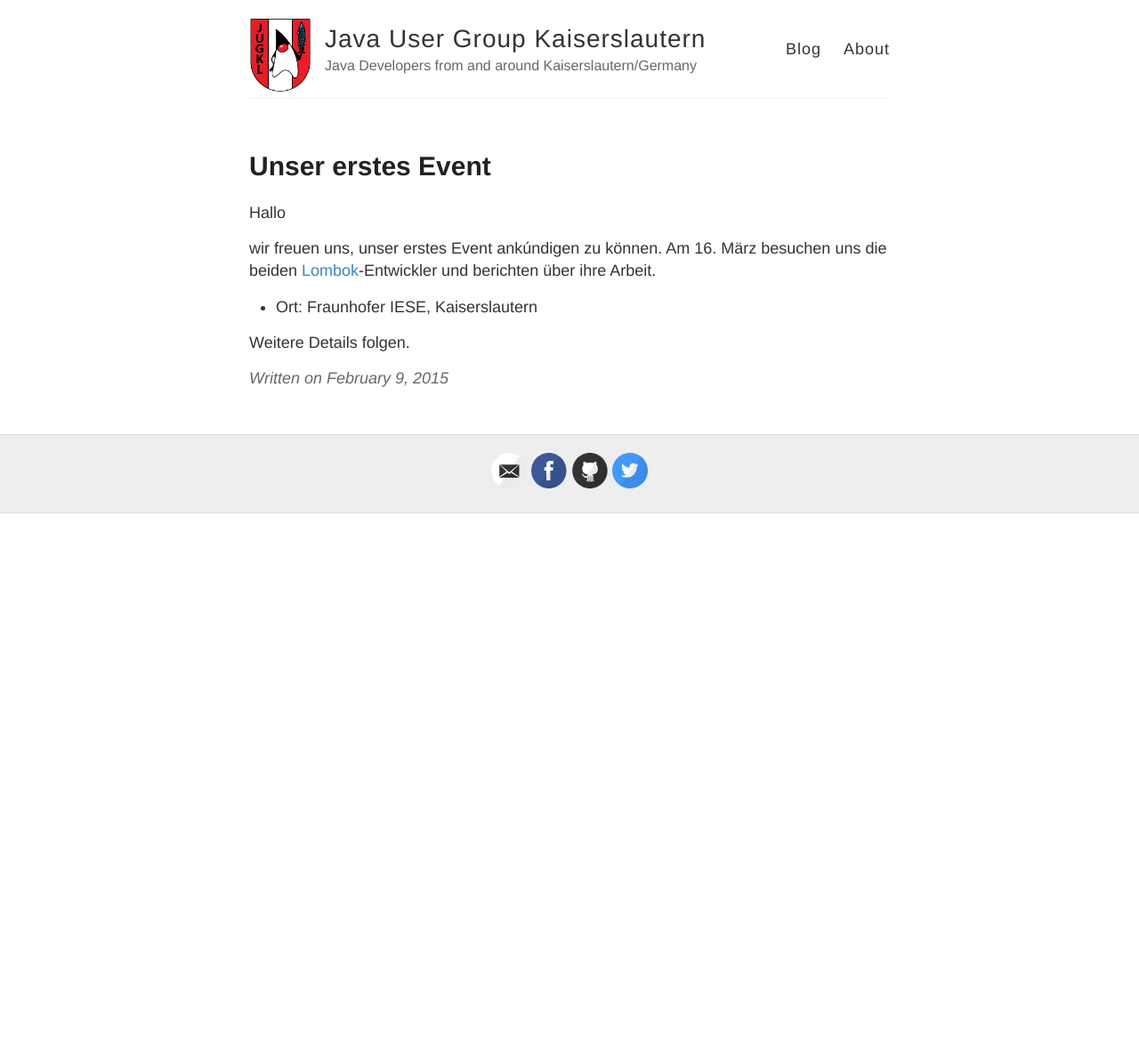
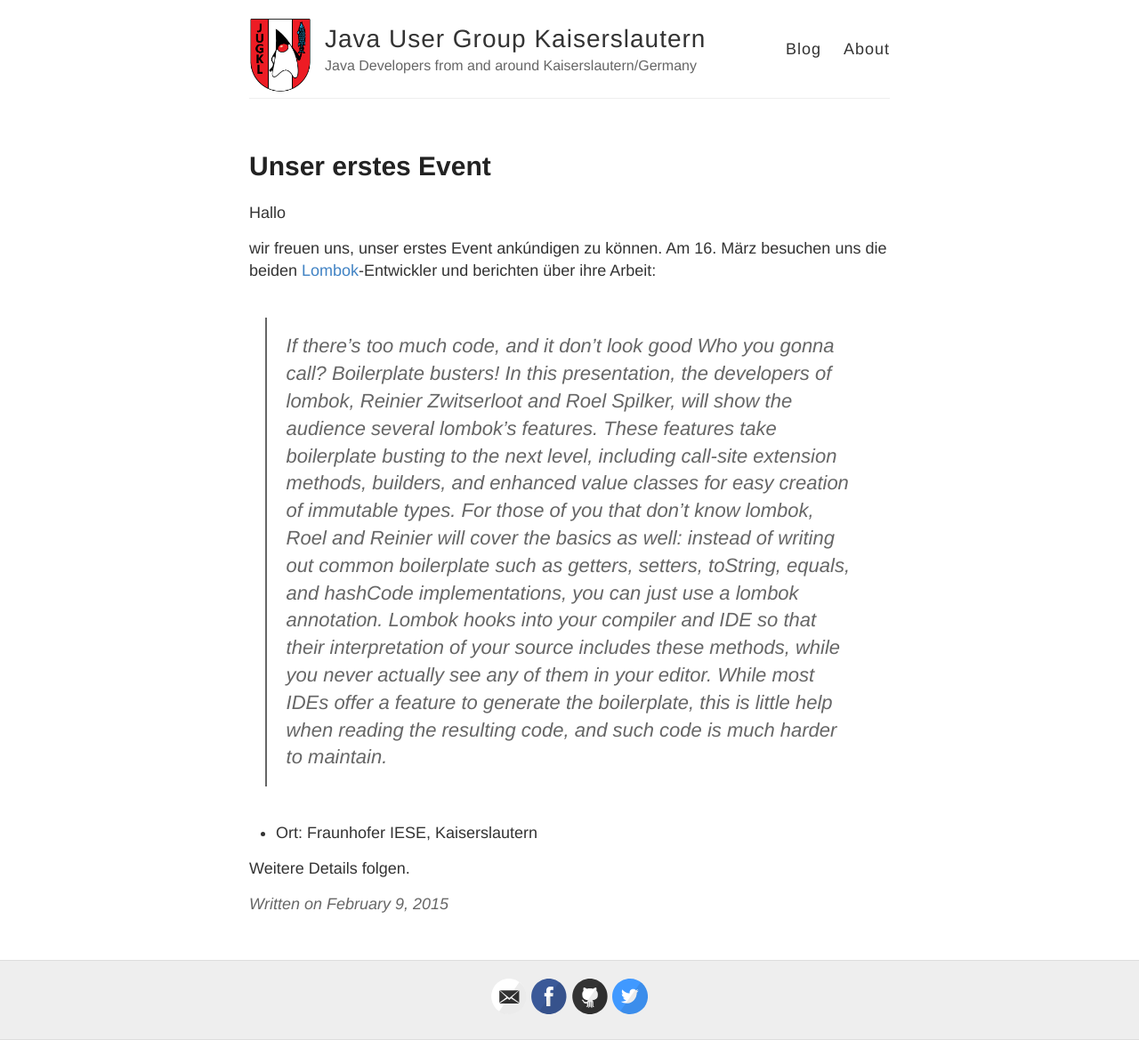
Before and after one commit to jugkl/jugkl.github.io, a Jekyll site: the page built from _posts/2015-02-09-Erstes-Event.md, in a window 1280 px wide. Shown: the whole page at 89% size. Built offline with Jekyll 4.4.1, drawn with Linux system fonts in a browser that asks for light colours; Markdown is read by kramdown in place of the engine named in the settings; before the commit the page ends 900 px from its top, so only the background shows below that.

Commit message:
Update 2015-02-09-Erstes-Event.md

```diff
--- a/_posts/2015-02-09-Erstes-Event.md
+++ b/_posts/2015-02-09-Erstes-Event.md
@@ -5,7 +5,9 @@ title: Unser erstes Event
 
 Hallo
 
-wir freuen uns, unser erstes Event ankúndigen zu können. Am 16. März besuchen uns die beiden [Lombok](http://projectlombok.org/)-Entwickler und berichten über ihre Arbeit.
+wir freuen uns, unser erstes Event ankúndigen zu können. Am 16. März besuchen uns die beiden [Lombok](http://projectlombok.org/)-Entwickler und berichten über ihre Arbeit:
+
+>If there's too much code, and it don't look good Who you gonna call? Boilerplate busters! In this presentation, the developers of lombok, Reinier Zwitserloot and Roel Spilker, will show the audience several lombok's features. These features take boilerplate busting to the next level, including call-site extension methods, builders, and enhanced value classes for easy creation of immutable types. For those of you that don't know lombok, Roel and Reinier will cover the basics as well: instead of writing out common boilerplate such as getters, setters, toString, equals, and hashCode implementations, you can just use a lombok annotation. Lombok hooks into your compiler and IDE so that their interpretation of your source includes these methods, while you never actually see any of them in your editor. While most IDEs offer a feature to generate the boilerplate, this is little help when reading the resulting code, and such code is much harder to maintain.
 
 * Ort: Fraunhofer IESE, Kaiserslautern
 
```
